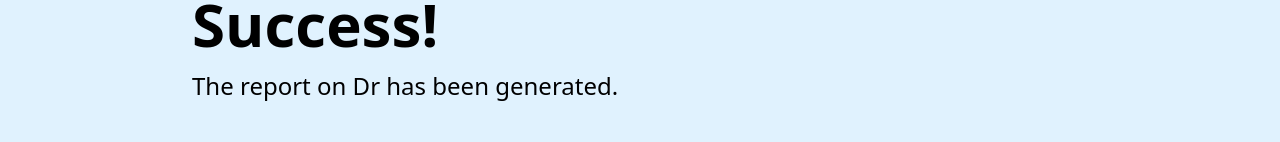
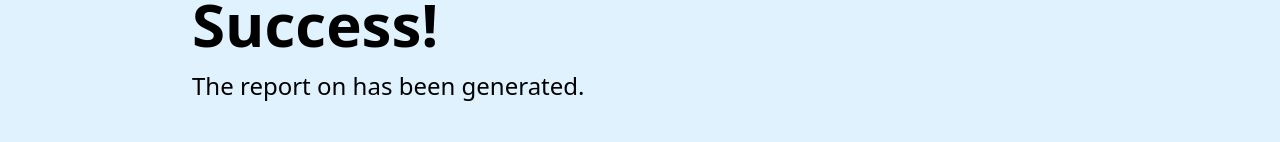
Before and after one commit to harisui/drm-frontend, a Next.js app: page /emailReport in a window 1280 px wide. Shown: the part 270-412 px from the top of the page. Built offline with nearby package versions, Linux system fonts and the light colour scheme.

Commit message:
code cleanup

```diff
--- a/src/app/emailReport/page.tsx
+++ b/src/app/emailReport/page.tsx
@@ -25,7 +25,7 @@ const EmailReport = () => {
         Success!
       </h1>
       <p className="mt-3 text-lg text-black sm:mt-4 sm:text-xl md:text-2xl">
-        The report on Dr {doctorName} has been generated.
+        The report on {doctorName} has been generated.
       </p>
     </div>
 
```
Also changed, not shown: src/app/fullreport/_components/key-insights.tsx (+0 -30 lines).
